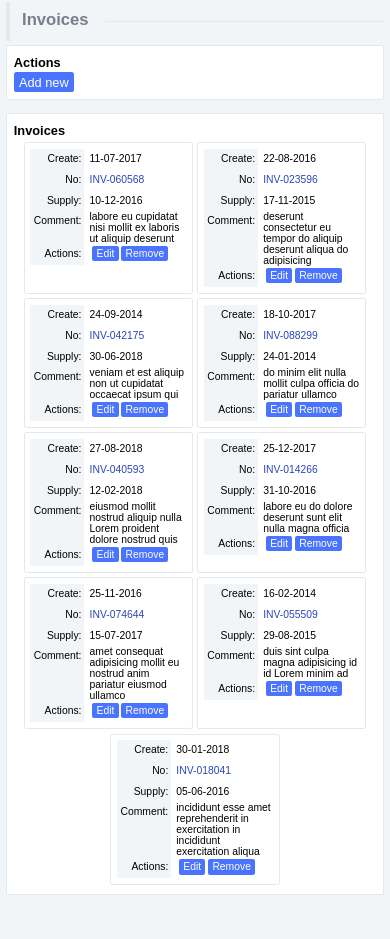
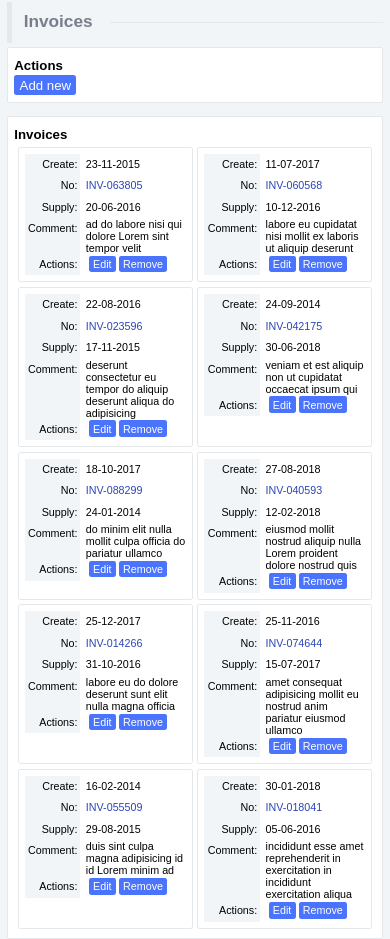
Before and after one commit to Nickieros/Invoice-management, a website with bundled scripts: page src/index.html in a window 390 px wide. Before the commit the page ends 904 px from the top, so only its background shows below. Built offline with nearby package versions, Linux system fonts and the light colour scheme; data requests are answered from the project's data file.

Commit message:
Created and tested responsive and adaptive designs

```diff
--- a/db/db.json
+++ b/db/db.json
@@ -1,5 +1,12 @@
-{
-  "invoices": [
+{ "invoices":
+  [
+    {
+      "id": "5ba37c48185c0c98e6880bed",
+      "number": 63805,
+      "date_created": "23-11-2015",
+      "date_supplied": "20-06-2016",
+      "comment": "ad do labore nisi qui dolore Lorem sint tempor velit"
+    },
     {
       "id": "5ba37c486790868e50ae1d80",
       "number": 60568,
--- a/src/css/media.css
+++ b/src/css/media.css
@@ -4,37 +4,42 @@
     background-color: #f1f5f8;
     margin: 0;
     padding: 0;
-		font-size: calc(.4em + .8vw);
+    font-size: calc(0.4em + 0.8vw);
+  }
+
+  .panelDummy {
+    height: 100vh;
   }
 
   .page {
-		margin: .5em 1.5em;
+    margin: 0 1.5em;
     display: flex;
     flex-direction: column;
   }
 
   .panel {
     margin: 1.14em 0;
-		padding: .45em 1.2em 1.35em 1.2em;
+    padding: 0.45em 1.2em 1.35em 1.2em;
     background-color: white;
     border: #e4e8eb solid 0.1em;
-		border-radius: .15em/.15em;
+    border-radius: 0.15em/.15em;
   }
 
   .header {
+    padding-top: .5em;
     margin: 2.25em 0 1.95em 0;
     font-size: 130%;
     font-weight: bold;
     color: #787e8a;
     width: 100%;
-		border-bottom: .1em solid #e4e8eb;
+    border-bottom: 0.1em solid #e4e8eb;
     line-height: 0.1em;
   }
 
   .header p {
     display: inline;
-		border-left: #e4e8eb solid .3em;
-		padding: .5em 1em .7em .7em;
+    border-left: #e4e8eb solid 0.3em;
+    padding: 0.5em 1em 0.7em 0.7em;
     background: #f1f5f8;
   }
 
@@ -45,7 +50,7 @@
     font-size: 1em;
   }
 
-	.actions{
+  .actions {
     color: black;
     font-weight: bold;
     flex-direction: column;
@@ -60,10 +65,10 @@
   .buttons input {
     font-size: 1em;
     font-weight: normal;
-		padding: .7em 1.5em;
+    padding: 0.7em 1.5em;
     color: white;
     background-color: #4a74fe;
-		border-radius: .2em/.2em;
+    border-radius: 0.2em/.2em;
     border: none;
   }
 
@@ -92,24 +97,24 @@
   .tableRow .buttons input {
     color: white;
     background-color: #4a74fe;
-		border-radius: .2em/.2em;
+    border-radius: 0.2em/.2em;
     border: none;
-		padding: .3em .7em;
+    padding: 0.3em 0.7em;
   }
 
   .tableRow div {
     display: table-cell;
-		border-bottom: .1em solid #e4e8eb;
+    border-bottom: 0.1em solid #e4e8eb;
     white-space: nowrap;
   }
 
-	.tableRow div:nth-child(2){
+  .tableRow div:nth-child(2) {
     color: #2a45b7;
   }
 
   .tableRow:first-child {
     font-weight: bold;
-		border: .1em solid #e4e8eb;
+    border: 0.1em solid #e4e8eb;
     background-color: #f1f5f8;
   }
 
@@ -119,7 +124,7 @@
     font-size: 1em;
   }
 
-	.tableRow div:nth-child(4){
+  .tableRow div:nth-child(4) {
     white-space: normal;
   }
 
@@ -128,11 +133,16 @@
   }
 
   .hidden {
-		visibility: hidden;
+    /*visibility: hidden;*/
+    overflow: hidden;
+    height: 0;
+    transition: all 1s cubic-bezier(0, 1, 0.5, 1);
   }
 
   .visible {
-		visibility: visible;
+    /*visibility: visible;*/
+    height: 100vh;
+    transition: all 1s cubic-bezier(0, 1, 0.5, 1);
   }
 
   .enabled {
@@ -144,13 +154,13 @@
   }
 }
 
-@media (max-aspect-ratio: 1/1 ) {
-
+@media (max-aspect-ratio: 1/1) {
   body {
-		font-size: calc(.8rem);
+    font-size: 3.4vw;
   }
 
   .header {
+    padding-top: 0.2em;
     margin: 1em 0;
   }
 
@@ -162,18 +172,17 @@
   }
 
   .table div {
-		padding: .5em;
-
+    padding: 0.5em;
   }
 
   .tableRow {
     display: flex;
     flex-direction: column;
     width: auto;
-		border: .1em solid #e4e8eb;
-		border-radius: .2em/.2em;
-		padding: .2em;
-		margin: .2em;
+    border: 0.1em solid #e4e8eb;
+    border-radius: 0.2em/.2em;
+    padding: 0.2em;
+    margin: 0.2em;
   }
 
   .tableRow:first-child {
@@ -183,21 +192,21 @@
   .tableRow .buttons {
     /*white-space: normal;*/
     width: auto;
-		font-size: .9em;
+    font-size: 0.9em;
   }
 
   .buttons input {
     font-size: 1em;
     font-weight: normal;
-		padding: .2em .4em;
+    padding: 0.2em 0.4em;
     color: white;
     background-color: #4a74fe;
-		border-radius: .2em/.2em;
+    border-radius: 0.2em/.2em;
     border: none;
   }
 
   .tableRow .buttons input {
-		padding: .2em .4em;
+    padding: 0.2em 0.4em;
   }
 
   .tableRow div {
@@ -217,7 +226,7 @@
     background-color: #f1f5f8;
     text-align: right;
     display: inline-block;
-		margin-right: .5em;
+    margin-right: 0.5em;
     min-width: 5.2em;
     white-space: nowrap;
     line-height: 2em;
@@ -228,23 +237,23 @@
   }
 
   .page {
-		margin: .2em .5em;
+    margin: 0 0.5em;
     display: flex;
     flex-direction: column;
   }
 
   .panel {
-		margin: .5em 0;
-		padding: .2em .5em .5em .5em;
+    margin: 0.5em 0;
+    padding: 0.2em 0.5em 0.5em 0.5em;
     background-color: white;
     border: #e4e8eb solid 0.1em;
-		border-radius: .15em/.15em;
+    border-radius: 0.15em/.15em;
   }
 
   .section {
     margin: 0;
     font-weight: bold;
-		padding: .5em 0 0.2em 0;
+    padding: 0.5em 0 0.2em 0;
     font-size: 1em;
   }
 }
--- a/src/js/Controller.js
+++ b/src/js/Controller.js
@@ -33,7 +33,8 @@ export default class extends Utils {
     window.addEventListener("load", async () => {
       await this.iModel
       .downloadInvoices()
-      .then(() => this.iView.renderPageMain(this.iModel.invoices));
+      .then(() => this.iView.renderPageMain(this.iModel.invoices))
+      .then(this.iView.showPageMain);
     });
 
     window.addEventListener("click", this.onUserAction.bind(this));
@@ -55,7 +56,9 @@ export default class extends Utils {
         break;
 
       case "Add new":
-
+        this.iView.renderPageAddNewInvoice(this.iModel.getLastInvoiceNumber());
+        this.iView.showPageAddNewInvoice();
+        this.iView.hidePageMain();
         break;
 
       default:
--- a/src/js/Utils.js
+++ b/src/js/Utils.js
@@ -129,4 +129,52 @@ export default class {
     // eslint-disable-next-line no-bitwise
     return (`INV-000000${(invoiceNumber >>> 0)}`).substr(-6);
   }
+
+  /**
+   * Show element by assigning class 'visible' with visibility: visible and remove class 'hidden'
+   * @param {string} selector element selector
+   */
+  static show(selector) {
+    const element = document.querySelector(selector);
+    if (element) {
+      element.classList.remove("hidden");
+      element.classList.add("visible");
+    } else throw Error("element not found");
+  }
+
+  /**
+   * Hide element by assigning class 'hidden' with visibility: hidden and remove class 'visible'
+   * @param {string} selector element selector
+   */
+  static hide(selector) {
+    const element = document.querySelector(selector);
+    if (element) {
+      element.classList.remove("visible");
+      element.classList.add("hidden");
+    } else throw Error("element not found");
+  }
+
+  /**
+   * Enable element by assigning class 'enabled' with display: block and remove class 'disabled'
+   * @param {string} selector element selector
+   */
+  static enable(selector) {
+    const element = document.querySelector(selector);
+    if (element) {
+      element.classList.remove("disabled");
+      element.classList.add("enabled");
+    } else throw Error("element not found");
+  }
+
+  /**
+   * Disable element by assigning class 'disabled' with display: none and remove class 'enabled'
+   * @param {string} selector element selector
+   */
+  static disable(selector) {
+    const element = document.querySelector(selector);
+    if (element) {
+      element.classList.remove("enabled");
+      element.classList.add("disabled");
+    } else throw Error("element not found");
+  }
 }
--- a/src/js/View.js
+++ b/src/js/View.js
@@ -7,6 +7,11 @@ export default class extends Utils {
   // eslint-disable-next-line no-useless-constructor
   constructor() {
     super();
+
+    // add dummy panel for animated transition appearance to the main page
+    const panelDummy = document.createElement("div");
+    panelDummy.className = "panelDummy visible";
+    document.body.appendChild(panelDummy);
   }
 
   /**
@@ -15,7 +20,7 @@ export default class extends Utils {
    */
   renderPageMain(invoices) {
     const mainPage = document.createElement("div");
-    mainPage.className = "page main";
+    mainPage.className = "page main hidden";
 
     mainPage.innerHTML = `${this
     ._createHtmlHeader("Invoices")}${this
@@ -31,7 +36,7 @@ export default class extends Utils {
    */
   renderPageAddNewInvoice(lastInvoiceNumber) {
     const addNewInvoicePage = document.createElement("div");
-    addNewInvoicePage.className = "page addNewInvoice";
+    addNewInvoicePage.className = "page addNewInvoice hidden";
 
     addNewInvoicePage.innerHTML = `${this
     ._createHtmlHeader("Create Invoice")}${this
@@ -126,65 +131,28 @@ export default class extends Utils {
    * Show main page
    */
   showPageMain() {
-    this._show(".page.main");
+    Utils.show(".page.main");
+    Utils.hide(".panelDummy");
   }
 
   /**
    * Show page with form for adding a new invoice
    */
   showPageAddNewInvoice() {
-    this._show(".page.addNewInvoice");
+    Utils.show(".page.addNewInvoice");
   }
 
   /**
-   * Show element by assigning class 'visible' with visibility: visible and remove class 'hidden'
-   * @param {string} selector element selector
-   * @private
+   * Hide main page
    */
-  _show(selector) {
-    const element = document.querySelector(selector);
-    if (element || element instanceof HTMLElement) {
-      element.classList.remove("hidden");
-      element.classList.add("visible");
-    } else throw Error("element must be HTMLElement");
+  hidePageMain() {
+    Utils.hide(".page.main");
   }
 
   /**
-   * Hide element by assigning class 'hidden' with visibility: hidden and remove class 'visible'
-   * @param {string} selector element selector
-   * @private
+   * Hide page with form for adding a new invoice
    */
-  _hide(selector) {
-    const element = document.querySelector(selector);
-    if (element || element instanceof HTMLElement) {
-      element.classList.remove("visible");
-      element.classList.add("hidden");
-    } else throw Error("element must be HTMLElement");
-  }
-
-  /**
-   * Enable element by assigning class 'enabled' with display: block and remove class 'disabled'
-   * @param {string} selector element selector
-   * @private
-   */
-  _enable(selector) {
-    const element = document.querySelector(selector);
-    if (element || element instanceof HTMLElement) {
-      element.classList.remove("disabled");
-      element.classList.add("enabled");
-    } else throw Error("element must be HTMLElement");
-  }
-
-  /**
-   * Disable element by assigning class 'disabled' with display: none and remove class 'enabled'
-   * @param {string} selector element selector
-   * @private
-   */
-  _disable(selector) {
-    const element = document.querySelector(selector);
-    if (element || element instanceof HTMLElement) {
-      element.classList.remove("enabled");
-      element.classList.add("disabled");
-    } else throw Error("element must be HTMLElement");
+  hidePageAddNewInvoice() {
+    Utils.hide(".page.addNewInvoice");
   }
 }
```
Lines whose indentation alone changed are shown as unchanged.
